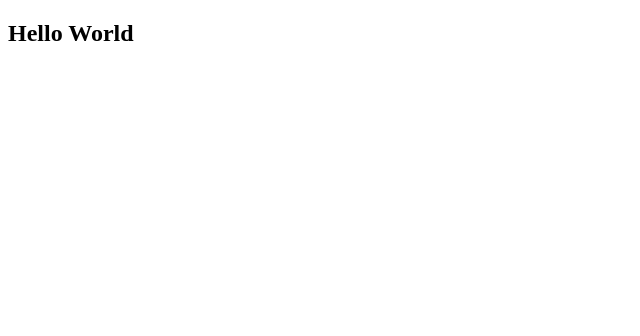
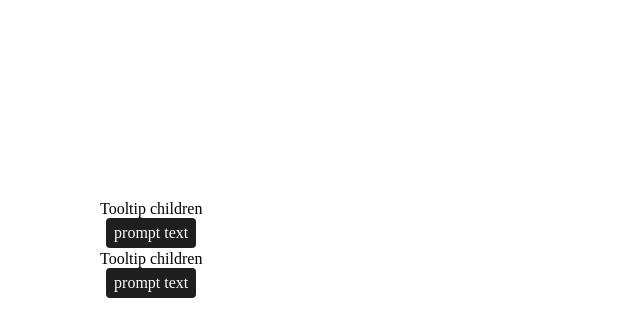
Before and after one commit to comewithm/react-custom-components, a React app: page / in a window 1280 px wide. Shown: the top 336 px of the page, without its empty margins (0-640 px from the left). Built offline with nearby package versions, Linux system fonts and the light colour scheme.

Commit message:
feat(trigger): trigger组件开发

```diff
--- a/src/components/Tooltip/tooltip.tsx
+++ b/src/components/Tooltip/tooltip.tsx
@@ -1,12 +1,16 @@
 import React from 'react';
+import Trigger from '../Trigger/trigger';
 
-interface ITooltipProps {
-  message?: string;
+import './tooltip.less';
+
+interface ITTooltipProps {
+  children: React.ReactElement;
 }
 
-const Tooltip: React.FC<ITooltipProps> = (props) => {
-  const { message } = props;
-  return <div>Tooltip: {message}</div>;
+const Tooltip: React.FC<ITTooltipProps> = (props) => {
+  const { children } = props;
+
+  return <Trigger>{children}</Trigger>;
 };
 
 export default Tooltip;
--- /dev/null
+++ b/src/components/Trigger/Popup/popup.less
@@ -0,0 +1,19 @@
+.popup {
+  min-width: min-content;
+  min-height: 32px;
+  text-align: center;
+}
+.popup-open {
+  display: block;
+}
+.popup-hidden {
+  display: none;
+}
+
+.popup-text {
+  padding: 6px 8px;
+  color: #fff;
+  background-color: rgba(0, 0, 0, 0.88);
+  border-radius: 4px;
+  display: inline-block;
+}
--- /dev/null
+++ b/src/components/Trigger/Popup/popup.tsx
@@ -0,0 +1,43 @@
+import React from 'react';
+import classnames from 'classnames';
+import './popup.less';
+
+interface IPopupProps {
+  className?: string;
+  onMouseEnter?: React.MouseEventHandler<HTMLDivElement>;
+  onMouseLeave?: React.MouseEventHandler<HTMLDivElement>;
+  visible: boolean;
+  title?: string;
+}
+
+const prefixClass = `popup`;
+
+const Popup: React.FC<IPopupProps> = (props) => {
+  const { className, title, visible, onMouseEnter, onMouseLeave } = props;
+
+  const popupClass = classnames(prefixClass, className, {
+    [`popup-open`]: visible
+  });
+
+  if (!visible) {
+    return null;
+  }
+
+  return (
+    <>
+      <div
+        className={popupClass}
+        onMouseEnter={onMouseEnter}
+        onMouseLeave={onMouseLeave}
+      >
+        <span className={`${prefixClass}-text`}>{title}</span>
+      </div>
+    </>
+  );
+};
+
+Popup.defaultProps = {
+  title: 'prompt text'
+};
+
+export default Popup;
--- /dev/null
+++ b/src/components/Trigger/trigger.less
@@ -0,0 +1,20 @@
+.trigger-inner {
+  min-width: min-content;
+  min-height: 32px;
+  text-align: center;
+}
+.trigger-hidden {
+  display: none;
+}
+.trigger-hover {
+  display: block;
+  min-width: min-content;
+}
+
+.trigger-text {
+  padding: 6px 8px;
+  color: #fff;
+  background-color: rgba(0, 0, 0, 0.88);
+  border-radius: 4px;
+  display: inline-block;
+}
--- /dev/null
+++ b/src/components/Trigger/trigger.tsx
@@ -0,0 +1,90 @@
+import React from 'react';
+import classnames from 'classnames';
+import { useShowOrHide, useVisible } from '../../hooks/useVisible';
+import Popup from './Popup/popup';
+import { TTriggerMode } from '../../interface/tooltip';
+
+import './trigger.less';
+
+interface ITriggerProps {
+  className?: string;
+  title?: string;
+  visible?: boolean;
+  mode?: TTriggerMode;
+  children: React.ReactElement;
+}
+
+const prefixClass = `trigger`;
+let onMouseEnter: () => void;
+let onMouseLeave: () => void;
+
+const Trigger: React.FC<ITriggerProps> = (props) => {
+  const {
+    className,
+    title,
+    mode = 'hover',
+    visible: defaultVisible,
+    children
+  } = props;
+
+  // popup default as false
+  const { visible, setVisible } = useVisible(defaultVisible || false);
+
+  const [showList, hideList] = useShowOrHide(mode);
+
+  const isShow = showList.has('hover');
+  const isHide = hideList.has('hover');
+
+  const popupOpen = visible ?? defaultVisible;
+
+  const setPopupOpen = (flag: boolean) => {
+    setVisible(flag);
+  };
+
+  const triggerPopupOpen = (isOpen: boolean) => {
+    if (popupOpen != isOpen) {
+      setPopupOpen(isOpen);
+    }
+  };
+
+  // hover在内容上出现popup组件，鼠标指向popup则一直存在，鼠标离开popup则组件销毁。
+  // 都是子组件触发事件
+  if (isShow) {
+    // 触发popup组件，即popupOpen值的更改，并且不能循环触发
+    triggerPopupOpen(true);
+    onMouseEnter = () => {
+      triggerPopupOpen(true);
+    };
+  }
+
+  if (isHide) {
+    triggerPopupOpen(false);
+    onMouseLeave = () => {
+      triggerPopupOpen(false);
+    };
+  }
+
+  // ***********classnames***************
+  const popupClass = classnames(prefixClass, className, {
+    [`${prefixClass}-open`]: visible
+  });
+
+  return (
+    <>
+      <div className={popupClass}>{children}</div>
+      <Popup
+        className="popup"
+        visible={popupOpen}
+        title={title}
+        onMouseEnter={onMouseEnter}
+        onMouseLeave={onMouseLeave}
+      />
+    </>
+  );
+};
+
+Trigger.defaultProps = {
+  title: 'prompt text'
+};
+
+export default Trigger;
--- a/src/components/index.ts
+++ b/src/components/index.ts
@@ -1 +1,3 @@
-export { default as Tooltip } from './Tooltip/tooltip';
+export { default as Trigger } from './Trigger/trigger';
+
+export { default as Tooltip } from './Tooltip/Tooltip';
--- /dev/null
+++ b/src/hooks/useVisible.ts
@@ -0,0 +1,31 @@
+import { useMemo, useState } from 'react';
+import { TTriggerMode } from '../interface/tooltip';
+
+export const useVisible = (props?: boolean) => {
+  const [visible, setVisible] = useState<boolean>(props || false);
+
+  return {
+    visible,
+    setVisible
+  };
+};
+
+export const useShowOrHide = (mode?: TTriggerMode) => {
+  const arrayMode = mode ? (Array.isArray(mode) ? mode : [mode]) : [];
+  // 显示组件的list方式
+  const showList = new Set<TTriggerMode>(arrayMode);
+  // 隐藏组件的list方式
+  const hideList = new Set<TTriggerMode>([]);
+
+  return useMemo(() => {
+    // if(showList.has('hover')) {
+    //     // 存在，先删除
+    //     hideList.delete('hover')
+    // }
+    // if(hideList.has('hover')) {
+    //     showList.delete('hover')
+    // }
+
+    return [showList, hideList];
+  }, [mode]);
+};
--- /dev/null
+++ b/src/index.less
@@ -0,0 +1,5 @@
+.app-container {
+  position: absolute;
+  top: 200px;
+  left: 100px;
+}
--- a/src/index.tsx
+++ b/src/index.tsx
@@ -1,7 +1,19 @@
 import { createRoot } from 'react-dom/client';
+import { Tooltip } from './components';
+
+import './style/variable.less';
+
+import './index.less';
 
 const App = () => {
-  return <h2>Hello World</h2>;
+  return (
+    <>
+      <div className="app-container">
+        <Tooltip title="hello world!!!">Tooltip children</Tooltip>
+        <Tooltip title="hello world!!!">Tooltip children</Tooltip>
+      </div>
+    </>
+  );
 };
 
 const root = document.querySelector('#root');
--- /dev/null
+++ b/src/interface/tooltip.ts
@@ -0,0 +1,2 @@
+// 触发方式
+export type TTriggerMode = 'hover' | 'click';
--- a/tsconfig.json
+++ b/tsconfig.json
@@ -13,7 +13,7 @@
         "moduleResolution": "node",
         "resolveJsonModule": true,
         "isolatedModules": true,
-        "allowImportingTsExtensions": true,
+        // "allowImportingTsExtensions": true,
         "noEmit": true,
         "jsx": "react-jsx"
     },
```
